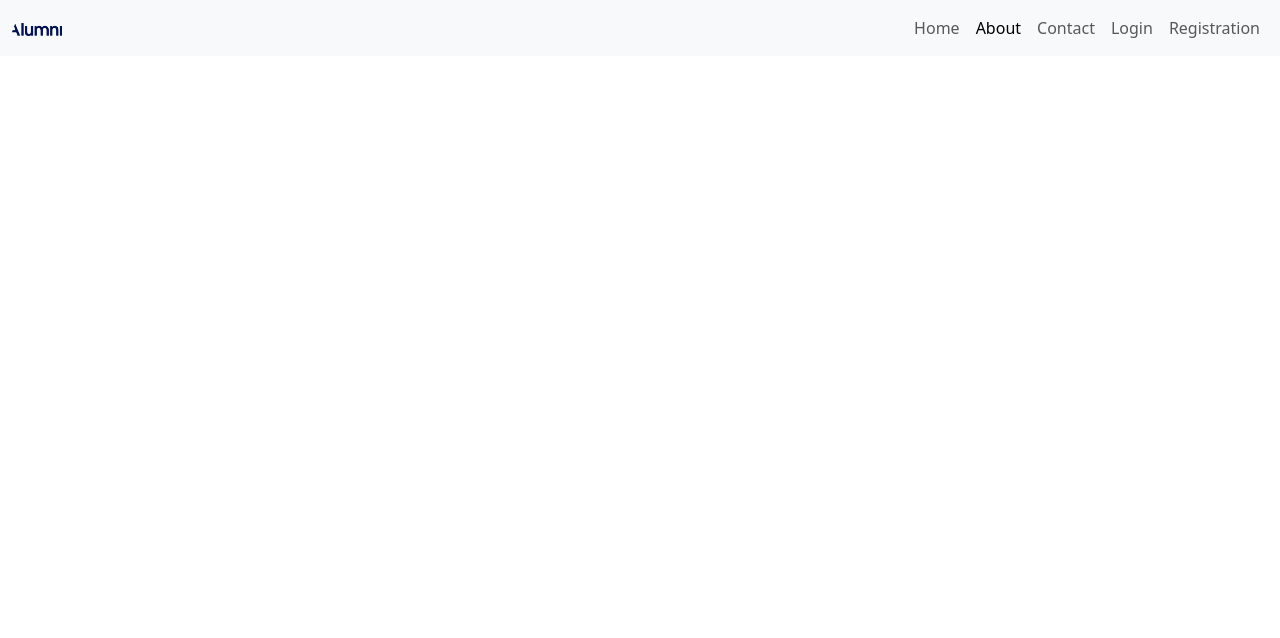
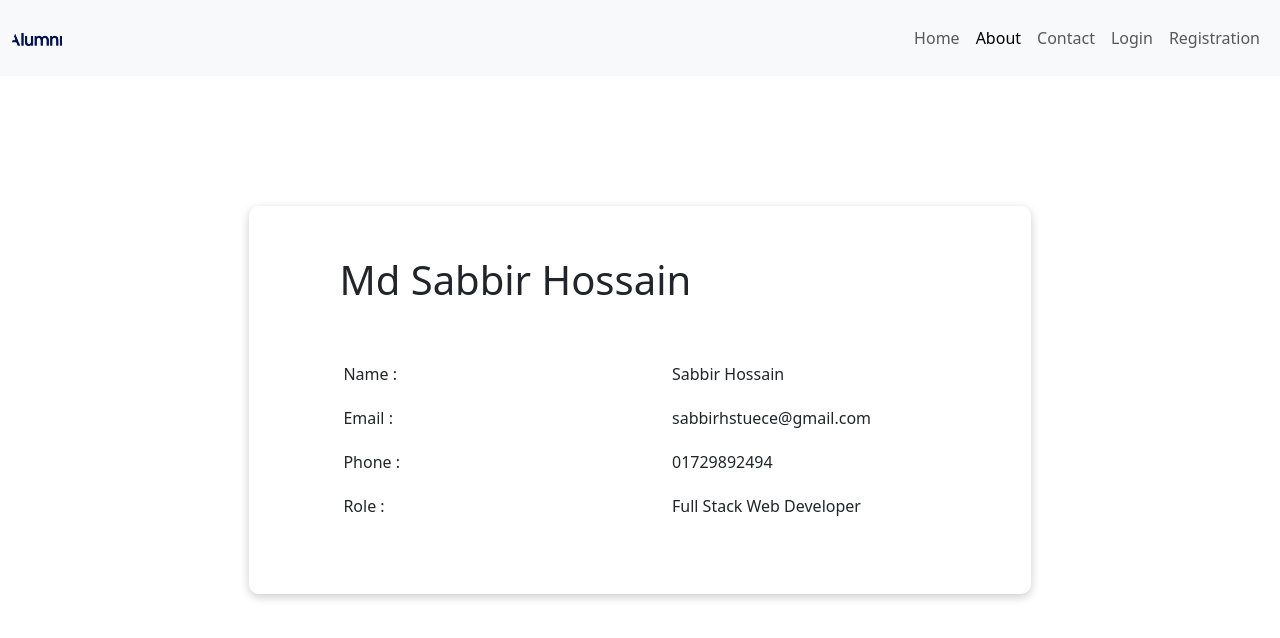
Before and after one commit to sabbir-62/MERN_Projects, a React (Vite) app in the folder Alumni/client/: page /about in a window 1280 px wide. Shown: the top 638 px of the page. Built offline with nearby package versions, Linux system fonts and the light colour scheme.

Commit message:
all page are created

```diff
--- a/Alumni/client/src/pages/aboutPage/AboutPage.jsx
+++ b/Alumni/client/src/pages/aboutPage/AboutPage.jsx
@@ -1,9 +1,47 @@
-
+import './aboutPage.css'
 
 const AboutPage = () => {
     return (
-        <div>
-            This is about page
+        <div className="container about">
+            <div className="row about-card">
+                <div className="heading">
+                    <h1>Md Sabbir Hossain</h1>
+                </div>
+                <div className="row">
+                    <div className="col-md-6">
+                        <ul>
+                            <li>
+                                Name :
+                            </li>
+                            <li>
+                                Email :
+                            </li>
+                            <li>
+                                Phone :
+                            </li>
+                            <li>
+                                Role :
+                            </li>
+                        </ul>
+                    </div>
+                    <div className="col-md-6">
+                        <ul>
+                            <li>
+                                Sabbir Hossain
+                            </li>
+                            <li>
+                                sabbirhstuece@gmail.com
+                            </li>
+                            <li>
+                                01729892494
+                            </li>
+                            <li>
+                                Full Stack Web Developer
+                            </li>
+                        </ul>
+                    </div>
+                </div>
+            </div>
         </div>
     );
 };
--- /dev/null
+++ b/Alumni/client/src/pages/aboutPage/aboutPage.css
@@ -0,0 +1,28 @@
+.about{
+    display: flex;
+    justify-content: center;
+    align-items: center;
+    height: 100vh;
+
+}
+
+.about-card{
+    border-radius: 10px;
+    box-shadow: 0 3px 10px rgb(0 0 0 / 0.2);
+}
+
+.about-card{
+    width: 70%;
+    padding: 50px;
+
+}
+
+.heading{
+    padding-left: 40px;
+    margin-bottom: 40px;
+}
+
+li{
+    list-style-type: none;
+    padding: 10px 0px;
+}
--- a/Alumni/client/src/pages/contactPage/ContactPage.jsx
+++ b/Alumni/client/src/pages/contactPage/ContactPage.jsx
@@ -3,19 +3,19 @@ import './contactPage.css';
 const ContactPage = () => {
     return (
         <div>
-            <div className="container">
-                <div className="row">
-                    <div className="col-md-3 offset-lg-1">
+            <div className="container contacts">
+                <div className="row contact-list">
+                    <div className="col-md-3 contact">
                         <p><i className="zmdi zmdi-phone"></i></p>
                          <p>Phone</p>
                          <a href="">+8801729892494</a>
                     </div>
-                    <div className="col-md-3">
+                    <div className="col-md-3 contact ">
                         <p><i className="zmdi zmdi-email"></i></p>
                          <p>Email</p>
                          <a href="">sabbirhstuece@gmail.com</a>
                     </div>
-                    <div className="col-md-3">
+                    <div className="col-md-3 contact ">
                         <p><i className="zmdi zmdi-pin"></i></p>
                          <p>Address</p>
                          <a href="">Birol, Dinajpur</a>
--- a/Alumni/client/src/pages/contactPage/contactPage.css
+++ b/Alumni/client/src/pages/contactPage/contactPage.css
@@ -1,24 +1,23 @@
-.row{
-    width: 100%;
-    margin-top: 5rem;
-    justify-content: space-between;
-}
-.col-md-3{
-    display: flex;
-    gap: 10px;
-    justify-content: center;
-    align-items: center;
-    margin: 30px;
-    padding: 30px 20px;
-    border-radius: 10px;
-    box-shadow: 0 3px 10px rgb(0 0 0 / 0.2);
-}
-
 *{
     margin: 0;
     padding: 0;
 }
 
+.contact-list{
+    width: 100%;
+    justify-content: space-between;
+}
+.contact{
+    display: flex;
+    gap: 10px;
+    justify-content: center;
+    align-items: center;
+    margin: 20px;
+    padding: 30px 20px;
+    border-radius: 10px;
+    box-shadow: 0 3px 10px rgb(0 0 0 / 0.2);
+    margin-top: 8rem;
+}
 p{
     margin: 0;
     padding: 0;
@@ -29,15 +28,19 @@ a{
 }
 
 @media only screen and (max-width: 1200px){
-	.row{
+	.contact-list{
         display: flex;
         flex-direction: column;
         flex-wrap: wrap;
     }
-    .col-md-3{
+    .contact{
         width: 100%;
         display: flex;
-        margin-left: -1px;
+        margin-left: 13px;
+        margin-top: 2rem;
+    }
+    .contact:nth-child(1){
+        margin-top: 6rem;
     }
 }
 
@@ -84,7 +87,7 @@ a{
     }
 
     .content{
-        width: 80%;
+        width: 90%;
     }
 
 	.input-form{
--- a/Alumni/client/src/pages/loginPage/LoginPage.jsx
+++ b/Alumni/client/src/pages/loginPage/LoginPage.jsx
@@ -7,8 +7,8 @@ const LoginPage = () => {
     }
     return (
         <div className="registration">
-            <div className="container">
-                <form className="form" action="" onSubmit={handleSubmit}>
+            <div className="container login">
+                <form className="login-form" action="" onSubmit={handleSubmit}>
                     <div className="form-group">
                         <lebel htmlFor="email"></lebel>
                         <input type="text" className='input-field' placeholder="Enter Your Email"/>
--- a/Alumni/client/src/pages/loginPage/login.css
+++ b/Alumni/client/src/pages/loginPage/login.css
@@ -2,14 +2,14 @@
     height: 94vh;
 }
 
-.container{
+.login{
     display: flex;
     justify-content: center;
     align-items: center;
     height: 100%;
 }
 
-.form{
+.login-form{
     padding: 30px;
     border-radius: 10px;
     box-shadow: 0 3px 10px rgb(0 0 0 / 0.2);
--- a/Alumni/client/src/pages/registrationPage/RegistrationPage.jsx
+++ b/Alumni/client/src/pages/registrationPage/RegistrationPage.jsx
@@ -7,8 +7,8 @@ const RegistrationPage = () => {
     }
     return (
         <div className="registration">
-            <div className="container">
-                <form className="form" action="" onSubmit={handleSubmit}>
+            <div className="container registration-card">
+                <form className="registration-form" action="" onSubmit={handleSubmit}>
                     <div className="form-group">
                         <lebel htmlFor="name"></lebel>
                         <input type="text" className='input-field'  placeholder="Enter Your Name"/>
--- a/Alumni/client/src/pages/registrationPage/registration.css
+++ b/Alumni/client/src/pages/registrationPage/registration.css
@@ -2,14 +2,14 @@
     height: 94vh;
 }
 
-.container{
+.registration-card{
     display: flex;
     justify-content: center;
     align-items: center;
     height: 100%;
 }
 
-.form{
+.registration-form{
     padding: 30px;
     border-radius: 10px;
     box-shadow: 0 3px 10px rgb(0 0 0 / 0.2);
```
